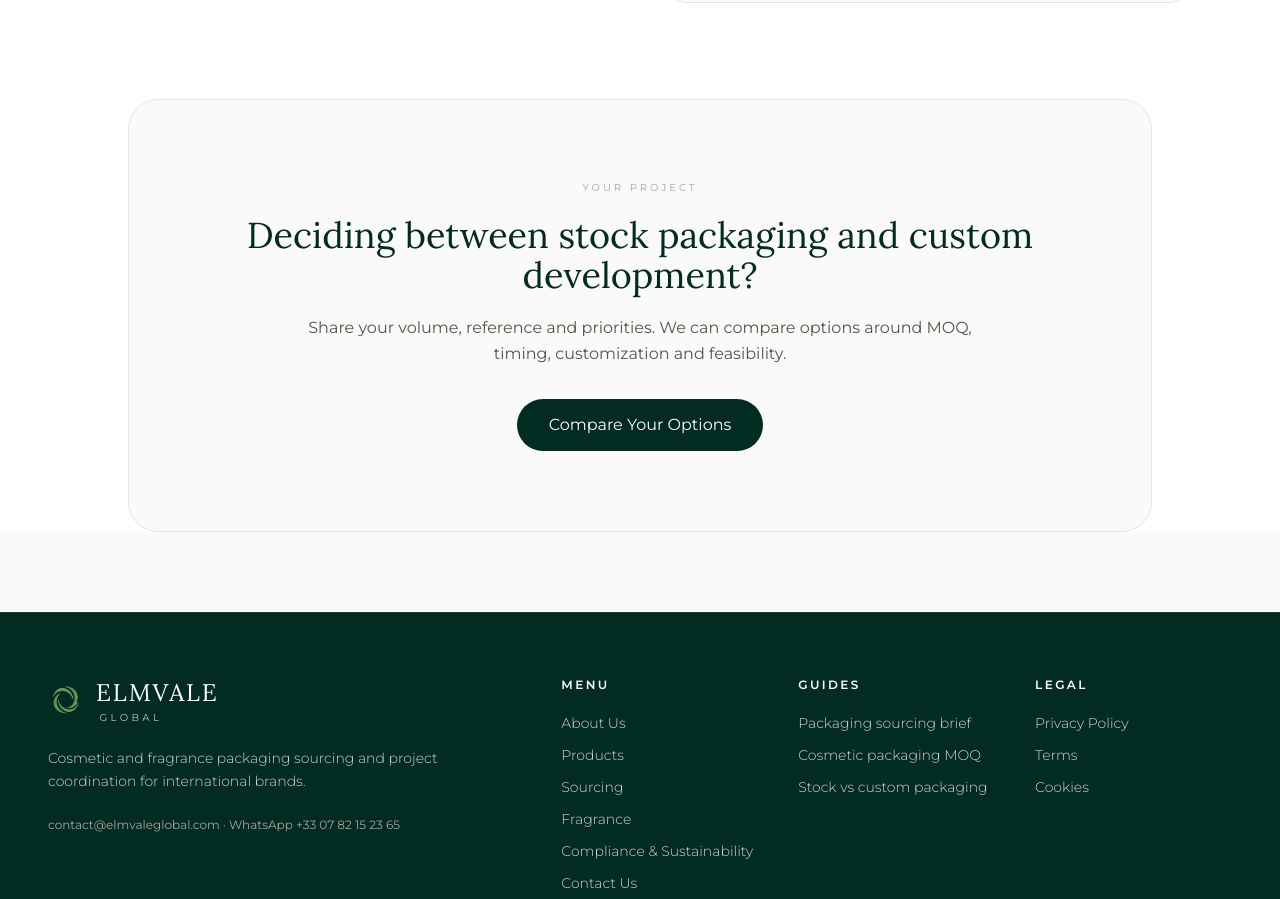
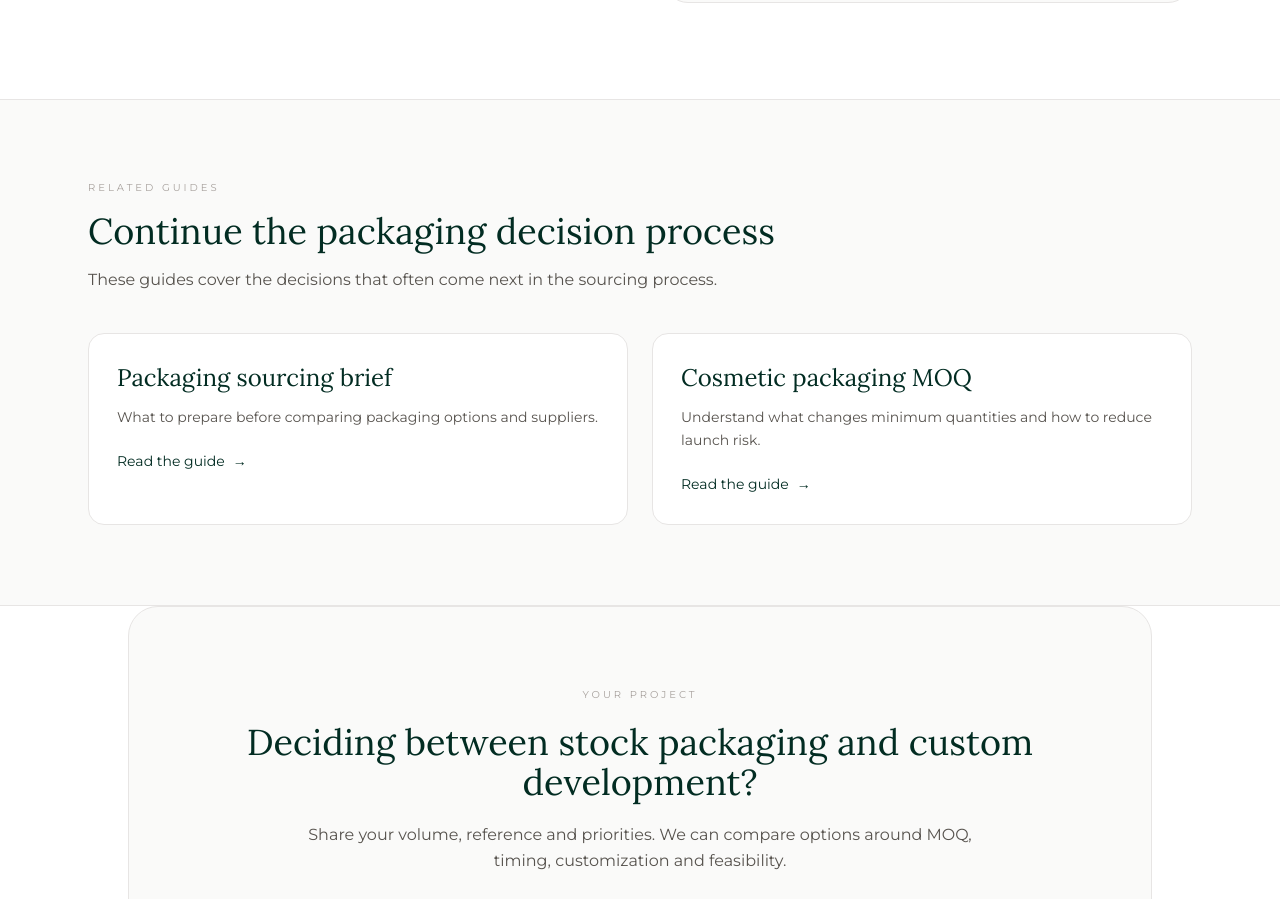
Before and after one commit to cathy6140/-Elmvale-Global-.github.io, a React (Vite) app: page /stock-vs-custom-packaging in a window 1280 px wide. Shown: the part 2752-3651 px from the top of the page. Built offline with nearby package versions, Linux system fonts and the light colour scheme.

Commit message:
Add related guide links

```diff
--- a/src/pages/StockVsCustomPackaging.tsx
+++ b/src/pages/StockVsCustomPackaging.tsx
@@ -3,6 +3,7 @@ import { Link } from "react-router-dom";
 import { LanguageContext } from "../App";
 import { localizedPath } from "../locale";
 import { trackContactCta } from "../analytics";
+import RelatedGuides from "../components/RelatedGuides";
 
 const StockVsCustomPackaging: React.FC = () => {
   const { language } = useContext(LanguageContext);
@@ -131,6 +132,8 @@ const StockVsCustomPackaging: React.FC = () => {
         </div>
       </section>
 
+      <RelatedGuides language={language} current="stock" />
+
       <section className="max-w-5xl mx-auto px-6 py-20 text-center bg-stone-50 border border-stone-200 rounded-[30px] mb-20">
         <p className="uppercase text-[10px] tracking-[0.3em] text-stone-400 mb-5">{fr ? "VOTRE PROJET" : "YOUR PROJECT"}</p>
         <h2 className="font-serif font-normal text-3xl md:text-4xl text-brand-dark mb-5">{fr ? "Vous hésitez entre une référence stock et un développement custom ?" : "Deciding between stock packaging and custom development?"}</h2>
```
